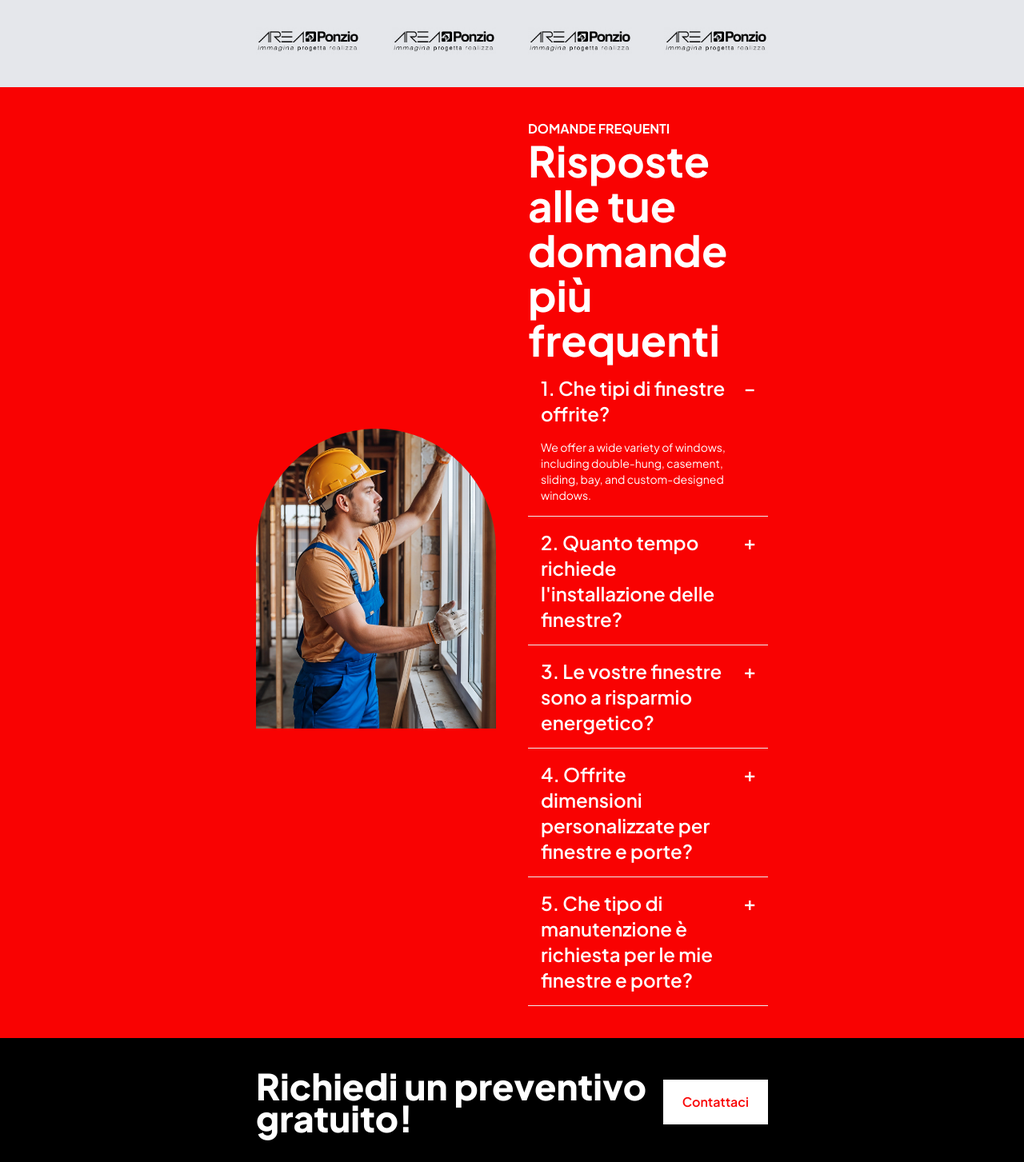
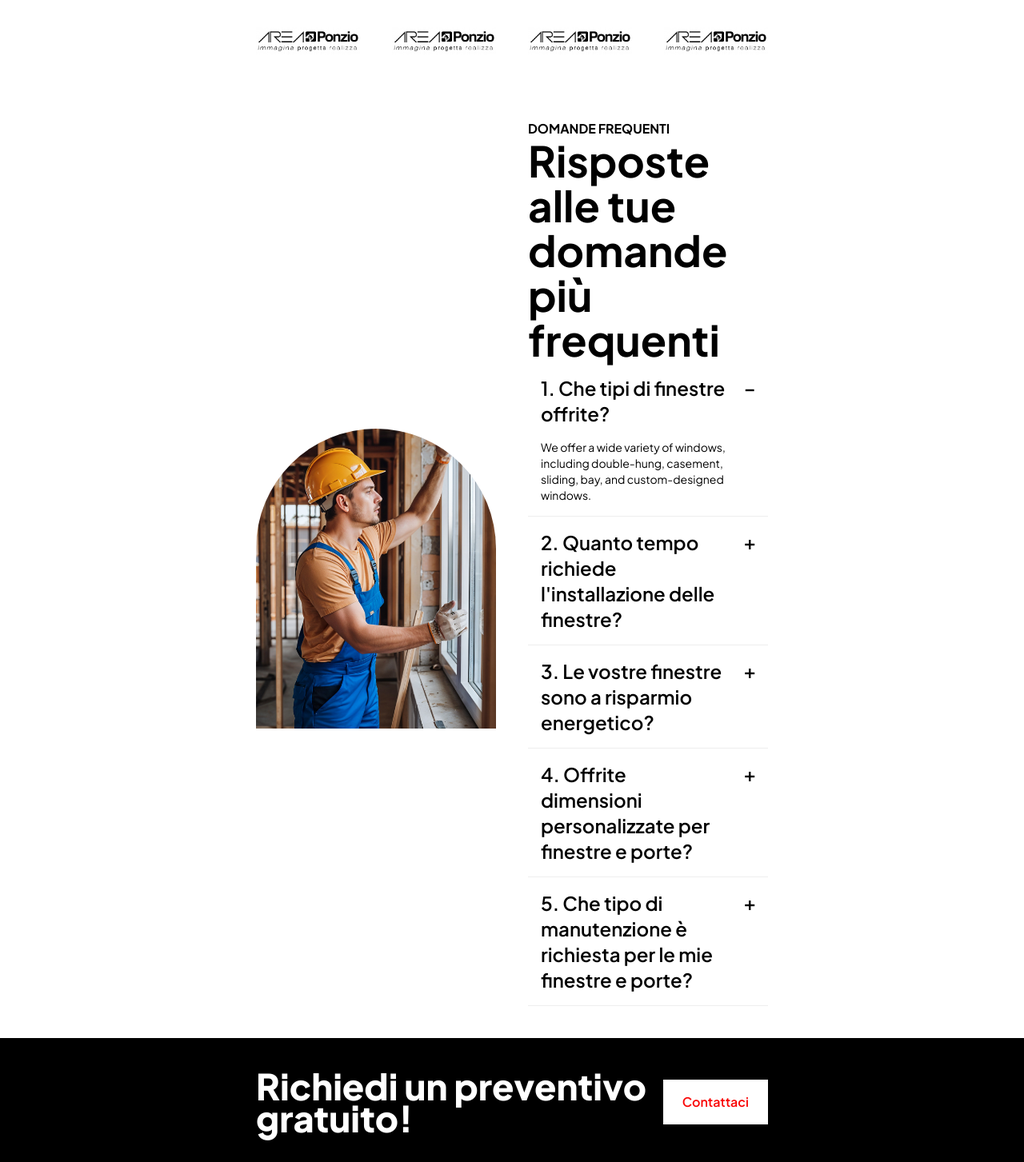
Before and after one commit to vttdrddevelopment/dimarcosrl, a Next.js app: page / in a window 1280 px wide. Shown: the part 5077-6530 px from the top of the page at 80% size. Built offline with nearby package versions, Linux system fonts and the light colour scheme.

Commit message:
revisione sezione chi siamo

```diff
--- a/src/app/chisiamo/page.tsx
+++ b/src/app/chisiamo/page.tsx
@@ -16,15 +16,16 @@ import { BiSolidGrid } from "react-icons/bi";
 import LavoraConNoi from "../components/home/LavoraConNoi";
 
 import homebg from "../../../public/chisiamobg.jpg"
+import tabbg from "../../../public/home.jpg"
 
 export default function ChiSiamo() {
   return (
     <div className="font-[family-name:var(--font-plus-jakarta-sans)]">
-      <div className="grid grid-rows-[20px_1fr_20px] relative h-[50vh] p-8 pb-20 gap-16 padding chisiamo">
-      <Image src={homebg} alt="alt" layout="fill" objectFit="cover" objectPosition="center"  className="w-full absolute top-0 h-[50vh]"/>
-        <div className="absolute top-0 w-full h-[50vh] bg-gradient-to-b from-transparency to-gray-800 opacity-50 z-10"></div>
+      <div className="grid grid-rows-[20px_1fr_20px] relative h-[80vh] p-8 pb-20 gap-16 padding chisiamo">
+      <Image src={homebg} alt="alt" layout="fill" objectFit="cover" objectPosition="center"  className="w-full absolute top-0 h-[80vh]"/>
+        <div className="absolute top-0 w-full h-[80vh] bg-gradient-to-b from-transparency to-red-950 opacity-50 z-10"></div>
         <div className="flex flex-col gap-4 justify-center items-center w-full h-[50vh]">
-          <h1 className="text-white uppercase font-bold xl:text-[85px] lg:text-[70px] md:text-[50px] text-[40px] z-20 xl:leading-20 lg:leading-16 leading-10">
+          <h1 className="text-white font-bold xl:text-[85px] lg:text-[70px] md:text-[50px] text-[40px] z-20 xl:leading-20 lg:leading-16 leading-10">
             Chi Siamo
           </h1>
           <div className="text-white font-semibold text-lg z-20">
@@ -100,12 +101,18 @@ export default function ChiSiamo() {
           </div>
         </div>
       </div>
-      <div className="w-full relative chisiamo1 h-[50vh] z-10 bg-cover ">
-        <div className="absolute top-0 w-full h-[50vh] bg-gradient-to-b from-red-900 to-gray-800 opacity-50 z-10"></div>
-      </div>
-      {/* name of each tab group should be unique */}
-      <div className="w-full flex flex-row justify-center padding">
-        <div className="tabs tabs-border rounded bg-white shadow-xl w-full mt-[-200px] relative z-20">
+      <LavoraConNoi/>
+      {/* <div className="padding relative h-screen">
+        <Image
+          src={tabbg}
+          alt="alt"
+          layout="fill"
+          objectFit="cover"
+          className="absolute top-0 left-0"
+        />
+     <div className="absolute top-0 left-0 w-full h-screen bg-gradient-to-b from-transparent to-red-950 opacity-70 z-10 padding"></div>
+     <div className="w-full flex flex-row justify-center lg:w-3/4 absolute text-black font-bold bg-white/75 lg:rounded-2xl bg-opacity-10 p-10 top-1/2 -translate-y-1/2 left-1/2 -translate-x-1/2 gap-4 z-20">
+        <div className="tabs tabs-border rounded bg-transparent w-full relative z-20">
           <label className="tab w-1/3 flex xl:flex-row flex-col items-center">
             <input type="radio" name="my_tabs_4" />
             <GiDiceTarget size={20} className="xl:mr-2" />
@@ -275,8 +282,7 @@ export default function ChiSiamo() {
             </div>
           </div>
         </div>
-      </div>
-      <LavoraConNoi />
+      </div> */}
     </div>
   );
 }
--- a/src/app/components/home/FAQ.tsx
+++ b/src/app/components/home/FAQ.tsx
@@ -2,7 +2,7 @@ import Image from "next/image";
 import faq1 from "../../../../public/faq1.jpg";
 export default function FAQ() {
   return (
-    <div className="flex flex-col lg:flex-row justify-center gap-10 padding py-10 bg-primary">
+    <div className="flex flex-col lg:flex-row justify-center gap-10 padding py-10">
       <div className="lg:w-1/2 flex justify-center items-center relative pt-10">
         <Image
           src={faq1}
@@ -13,13 +13,13 @@ export default function FAQ() {
         />
       </div>
       <div className="flex flex-col justify-evenly lg:w-1/2">
-        <span className="uppercase font-bold text-white md:text-base text-sm">
+        <span className="uppercase font-bold text-black md:text-base text-sm">
           DOMANDE FREQUENTI
         </span>
-        <h1 className="font-bold xl:text-[53px] text-white lg:text-[50px] md:text-[40px] text-[30px] xl:leading-14 lg:leading-12 leading-8">
+        <h1 className="font-bold xl:text-[53px] text-black lg:text-[50px] md:text-[40px] text-[30px] xl:leading-14 lg:leading-12 leading-8">
         Risposte alle tue domande più frequenti
         </h1>
-        <div className="collapse collapse-plus text-white border-b rounded-[0px] border-base-300">
+        <div className="collapse collapse-plus text-black border-b rounded-[0px] border-base-300">
           <input type="radio" name="my-accordion-3" defaultChecked />
           <div className="collapse-title lg:text-2xl font-semibold">
             1. Che tipi di finestre offrite?
@@ -28,7 +28,7 @@ export default function FAQ() {
           We offer a wide variety of windows, including double-hung, casement, sliding, bay, and custom-designed windows.
           </div>
         </div>
-        <div className="collapse collapse-plus text-white border-b rounded-[0px] border-base-300">
+        <div className="collapse collapse-plus text-black border-b rounded-[0px] border-base-300">
           <input type="radio" name="my-accordion-3" />
           <div className="collapse-title lg:text-2xl font-semibold">
           2. Quanto tempo richiede l'installazione delle finestre?
@@ -37,7 +37,7 @@ export default function FAQ() {
           We offer a wide variety of windows, including double-hung, casement, sliding, bay, and custom-designed windows.
           </div>
         </div>
-        <div className="collapse collapse-plus text-white border-b rounded-[0px] border-base-300">
+        <div className="collapse collapse-plus text-black border-b rounded-[0px] border-base-300">
           <input type="radio" name="my-accordion-3" />
           <div className="collapse-title lg:text-2xl font-semibold">
           3. Le vostre finestre sono a risparmio energetico?
@@ -46,7 +46,7 @@ export default function FAQ() {
           We offer a wide variety of windows, including double-hung, casement, sliding, bay, and custom-designed windows.
           </div>
         </div>
-        <div className="collapse collapse-plus text-white border-b rounded-[0px] border-base-300">
+        <div className="collapse collapse-plus text-black border-b rounded-[0px] border-base-300">
           <input type="radio" name="my-accordion-3" />
           <div className="collapse-title lg:text-2xl font-semibold">
           4. Offrite dimensioni personalizzate per finestre e porte?
@@ -55,7 +55,7 @@ export default function FAQ() {
           We offer a wide variety of windows, including double-hung, casement, sliding, bay, and custom-designed windows.
           </div>
         </div>
-        <div className="collapse collapse-plus text-white border-b rounded-[0px] border-base-300">
+        <div className="collapse collapse-plus text-black border-b rounded-[0px] border-base-300">
           <input type="radio" name="my-accordion-3" />
           <div className="collapse-title lg:text-2xl font-semibold">
           5. Che tipo di manutenzione è richiesta per le mie finestre e porte?
--- a/src/app/components/home/Galleria.tsx
+++ b/src/app/components/home/Galleria.tsx
@@ -8,7 +8,7 @@ import areaponzio from "../../../../public/areaPonzio.png";
 
 export default function Galleria() {
   return (
-    <div className="w-full py-10 bg-gray-200 padding flex flex-col justify-center relative">
+    <div className="w-full py-10 padding flex flex-col justify-center relative">
       <div className="flex lg:flex-row flex-col justify-between items-center z-20">
         <div className="flex flex-col gap-4 justify-evenly lg:w-1/2">
           <span className="uppercase font-bold text-primary md:text-base text-sm">
```
